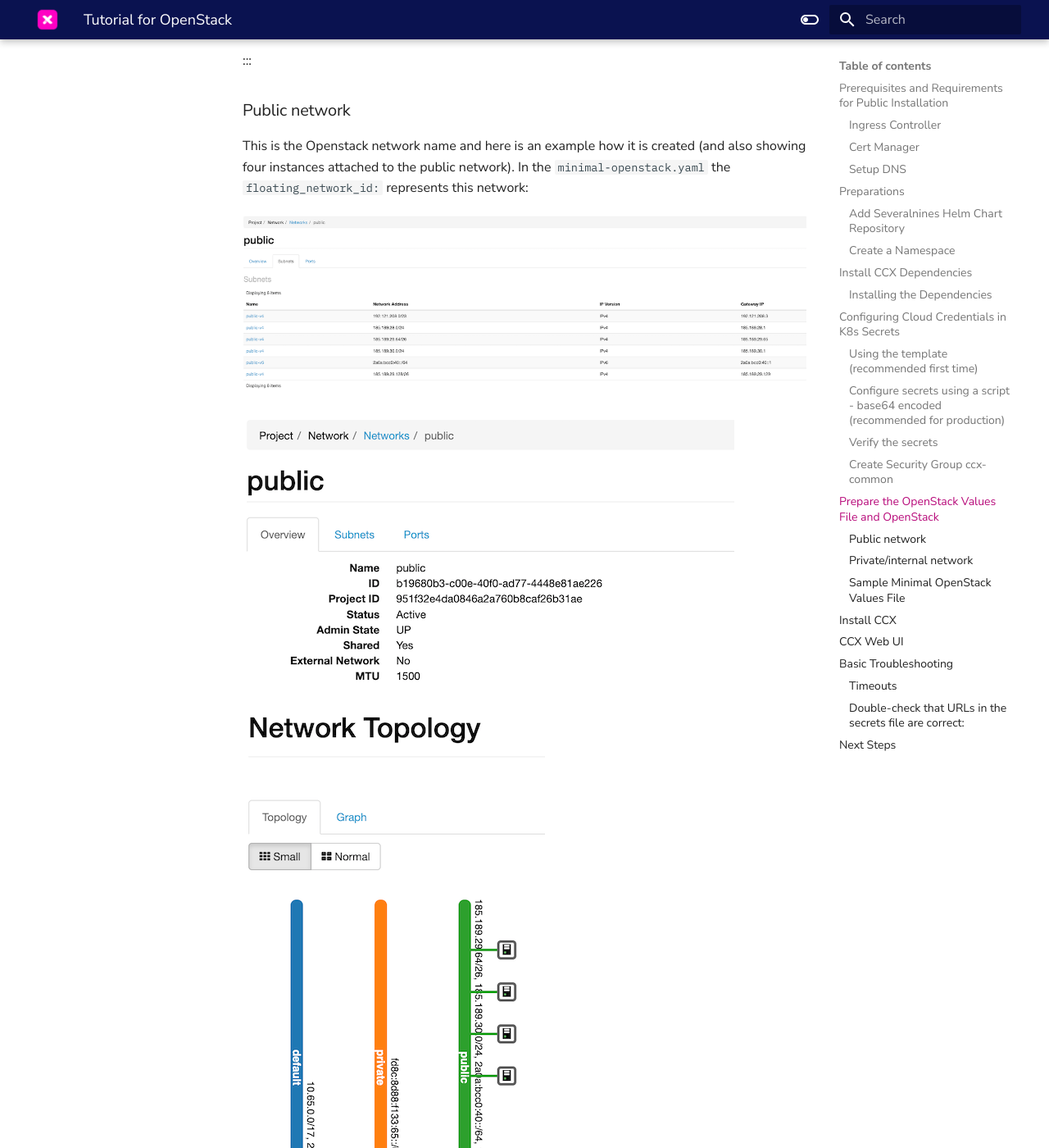
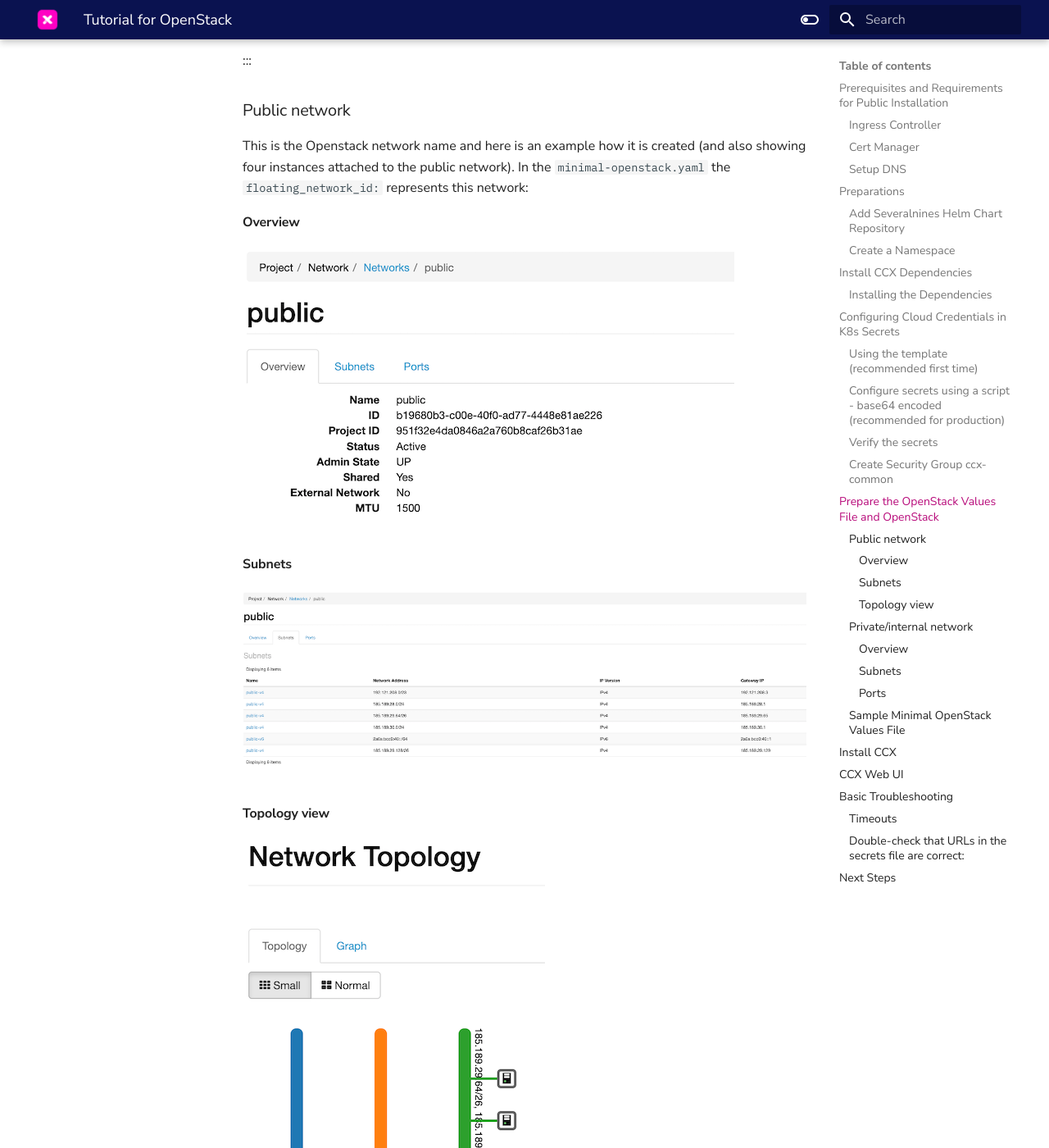
Before and after one commit to severalnines/ccx-docs, an MkDocs documentation site: the page built from docs/admin/Installation/Tutorial-openstack.md, in a window 1280 px wide and 1400 px high, scrolled down 8239 px. Shown: the whole window at 82% size. Built offline with MkDocs 1.6.1 and Material for MkDocs 9.7.7, drawn with Linux system fonts in a browser that asks for light colours; comment, search, counter and statistics services are not loaded.

Commit message:
updated layout

```diff
--- a/docs/admin/Installation/Tutorial-openstack.md
+++ b/docs/admin/Installation/Tutorial-openstack.md
@@ -318,8 +318,18 @@
 
 This is the Openstack network name and here is an example how it is created (and also showing four instances attached to the public network). In the `minimal-openstack.yaml` the `floating_network_id:` represents this network:
 
+
+#### Overview
+
+![OpenStack Public Network Example 2](../images/openstack-network2.png)
+
+#### Subnets
+
 ![OpenStack Public Network Example 1](../images/openstack-network1.png)
-![OpenStack Public Network Example 2](../images/openstack-network2.png)
+
+
+#### Topology view
+
 ![OpenStack Public Network Example 3](../images/openstack-network3.png)
 
 ### Private/internal network
@@ -327,9 +337,16 @@
 
 Then for the internal network (`network_id: 21dfbb3d-a948-449b-b727-5fdda2026b45`) below, these diagrams shows the setup of the 'default' network. It will be used for internal communication between the nodes.
 
+####Overview
 
 ![OpenStack Private Network Example 1](../images/openstack_default_network1.png)
+
+####Subnets
+
 ![OpenStack Private Network Example 2](../images/openstack_default_network2.png)
+
+####Ports
+
 ![OpenStack Private Network Example 3](../images/openstack_default_network3.png)
 
 
```
Also changed, not shown: docs/admin/images/openstack_default_network1.png.
